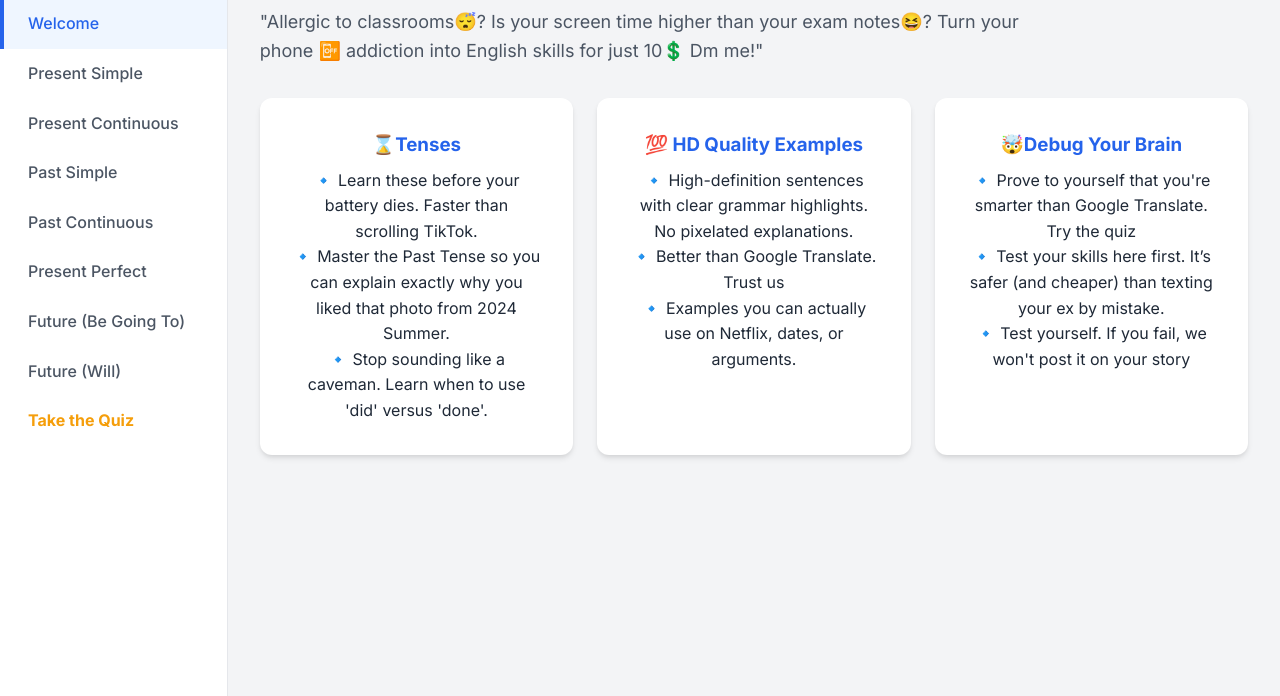
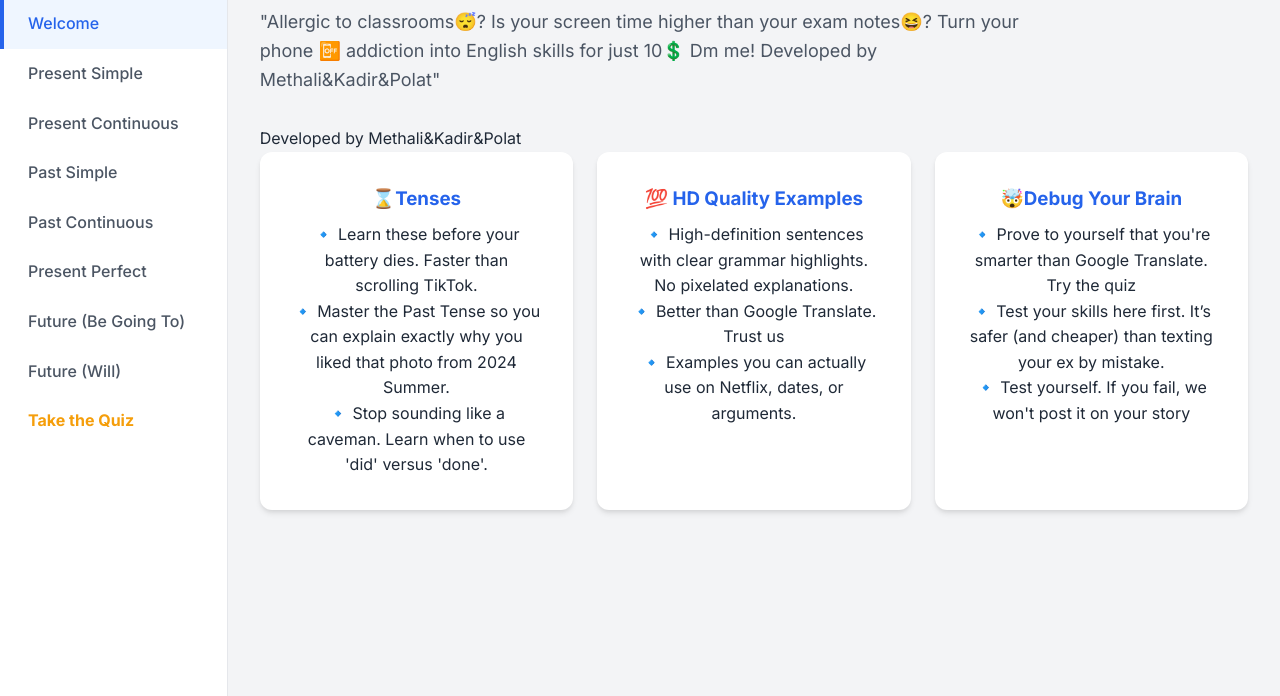
Before and after one commit to methalii/mastertense, a plain HTML site: page index.html in a window 1280 px wide. Shown: the part 104-800 px from the top of the page. Drawn offline with Linux system fonts and the light colour scheme.

Commit message:
Update index.html

```diff
--- a/index.html
+++ b/index.html
@@ -43,7 +43,8 @@
             <!-- Welcome Section -->
             <section id="welcome" class="tab-content active">
                 <h1>Master English Tenses for Group 1</h1>
-                <p class="intro-text">"Allergic to classrooms😴? Is your screen time higher than your exam notes😆? Turn your phone 📴 addiction into English skills for just 10💲 Dm me!"</p>
+                <p class="intro-text">"Allergic to classrooms😴? Is your screen time higher than your exam notes😆? Turn your phone 📴 addiction into English skills for just 10💲 Dm me! Developed by Methali&Kadir&Polat"</p>
+Developed by Methali&Kadir&Polat
                 <div class="cards-grid">
                     <div class="card">
                         <h3>⌛Tenses</h3>
```
